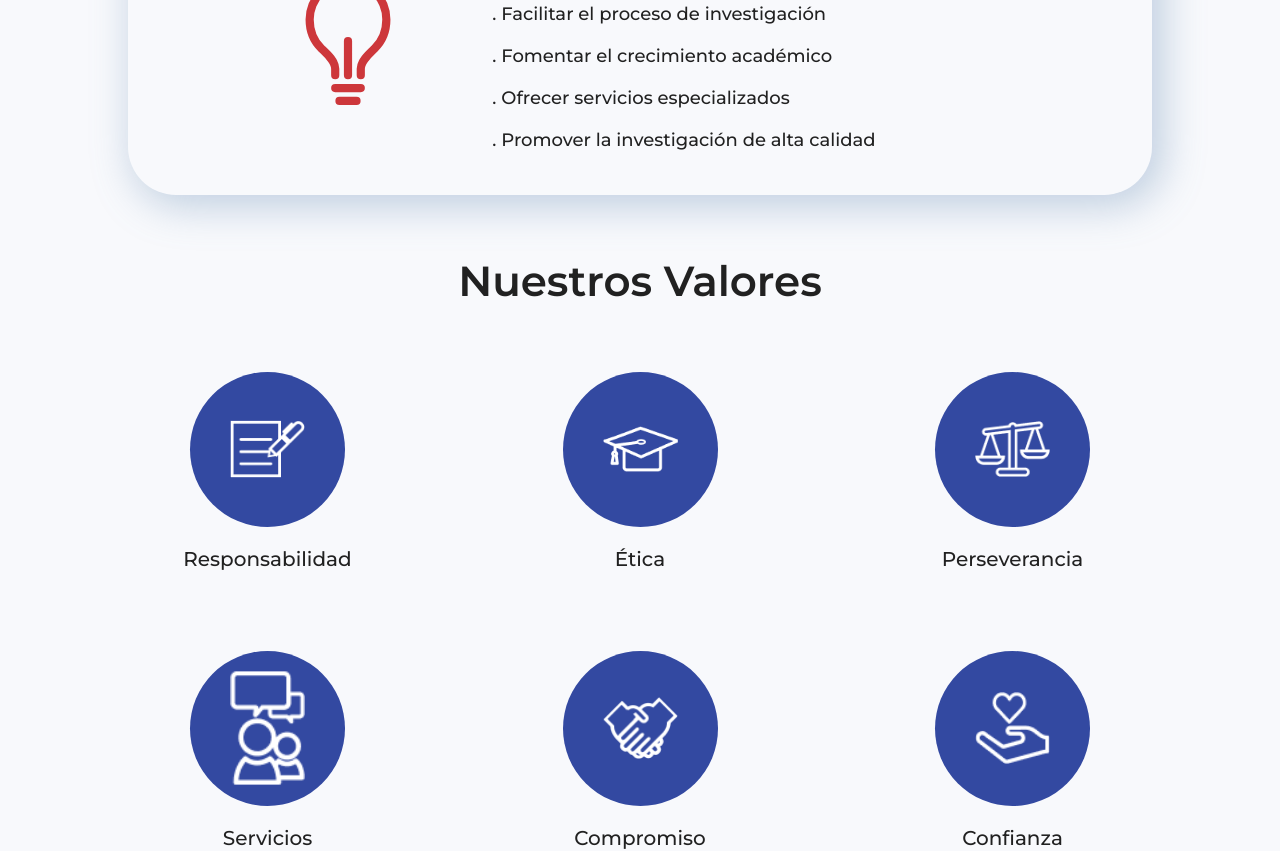
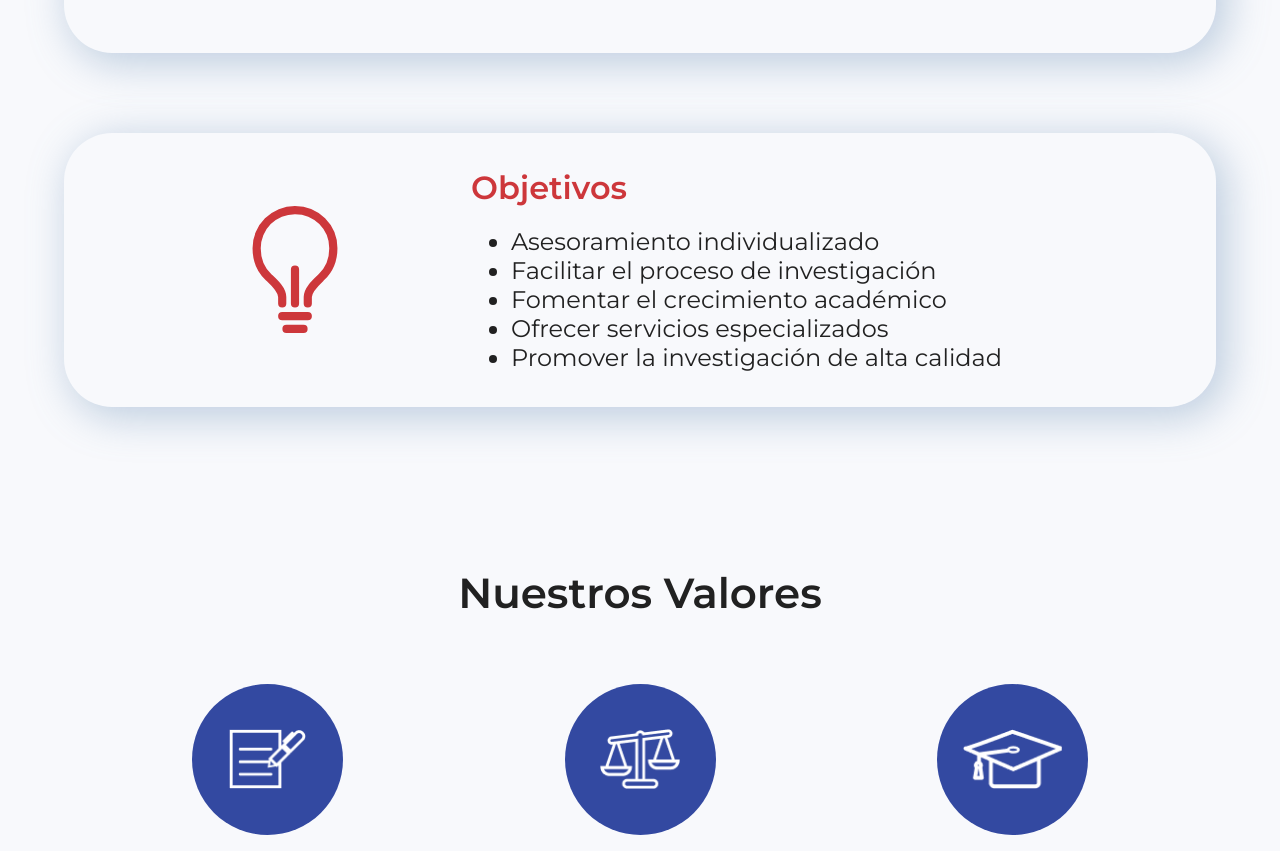
Before and after one commit to justinait/cai-ventures2, a React (Vite) app: page /about in a window 1280 px wide. Shown: the part 2480-3331 px from the top of the page. Built offline with nearby package versions, Linux system fonts and the light colour scheme; no server answers.

Commit message:
changes in the section about

```diff
--- a/src/components/Mision/Mision.css
+++ b/src/components/Mision/Mision.css
@@ -5,25 +5,25 @@
     justify-content: center;
     flex-direction: column;
     gap: 4rem;
+    margin: 8rem 0;
 }
 
 .misionContainer {
-    padding: 24px;
+    padding: 35px 24px;
     box-shadow: 8px 8px 40px 3px rgba(104, 142, 182, 0.40);
     border-radius: 48px;
-
     display: flex;
     align-items: center;
-    width: 80vw;
+    width: 90vw;
     justify-content: center;
 }
 
 .textMision {
     color: #212121;
     font-family: 'Montserrat';
-    font-size: 18px;
+    font-size: 24px;
     font-style: normal;
-    font-weight: 500;
+    font-weight: 400;
     line-height: normal;
     width: auto !important;
 }
@@ -35,12 +35,17 @@
     font-weight: 600;
     line-height: normal;
     color: #CD373B;
+    padding-bottom: 10px;
 }
 
-    .contImg {
-        padding: 0px 0px 0px 40px !important;
+.contImg {
+    padding: 0px 0px 0px 40px !important;
+}
+@media screen and (min-width:1441px) {
+    .misionContainer {
+        width: 76vw;
     }
-
+}
 
 @media screen and (max-width:1024px) {
     .misionContainer {
--- a/src/components/Mision/Mision.jsx
+++ b/src/components/Mision/Mision.jsx
@@ -33,11 +33,13 @@ const Mision = () => {
                 </Col>
                 <Col className='containerText' xl={7} md={8} sm={7}>
                     <h2 className='titleMision'>Objetivos</h2>
-                    <p className='textMision'>. Asesoramiento individualizado</p>
-                    <p className='textMision'>. Facilitar el proceso de investigación </p>
-                    <p className='textMision'>. Fomentar el crecimiento académico </p>
-                    <p className='textMision'>.  Ofrecer servicios especializados </p>
-                    <p className='textMision'>.  Promover la investigación de alta calidad </p>
+                    <ul>
+                        <li className='textMision'>Asesoramiento individualizado</li>
+                        <li className='textMision'>Facilitar el proceso de investigación</li>
+                        <li className='textMision'>Fomentar el crecimiento académico</li>
+                        <li className='textMision'>Ofrecer servicios especializados</li>
+                        <li className='textMision'>Promover la investigación de alta calidad</li>
+                    </ul>
                 </Col>
             </Row>
         </Container>
--- a/src/components/Team/Team.css
+++ b/src/components/Team/Team.css
@@ -32,6 +32,7 @@
     font-style: normal;
     font-weight: 600;
     line-height: normal;
+    padding-bottom: 8px;
 }
 .infoPerson p {
     font-size: 24px;
@@ -50,6 +51,9 @@
 
 /* desktop XL*/
 @media (min-width: 1441px){
+    .infoPerson{
+        padding:60px 80px;
+    }
     .infoPerson h5{
         font-size: 32px;
     }
--- a/src/components/valores/Valores.jsx
+++ b/src/components/valores/Valores.jsx
@@ -20,19 +20,19 @@ const Valores = () => {
                 </div>
                 <div className='aboutIconsChildren'>
                     <div className='aboutImgContainer'>
-                        <img src={imgValores2} alt="Etica" />
+                        <img src={imgValores3} alt="Etica" className='imgtwo' />
                     </div>
                     <p>Ética</p>
                 </div>
                 <div className='aboutIconsChildren'>
                     <div className='aboutImgContainer'>
-                        <img src={imgValores3} alt="Perseverancia" />
+                        <img src={imgValores2} alt="Perseverancia" />
                     </div>
                     <p>Perseverancia</p>
                 </div>
                 <div className='aboutIconsChildren'>
                     <div className='aboutImgContainer'>
-                        <img src={imgValores4} alt="Servicio" />
+                        <img src={imgValores4} alt="Servicio" className='imgfour'/>
                     </div>
                     <p>Servicios</p>
                 </div>
--- a/src/components/valores/valores.css
+++ b/src/components/valores/valores.css
@@ -29,32 +29,59 @@
     color: var(--colors-tipography-black, #212121);
     font-weight: 500;
 }
+.aboutIconsChildren p{
+    font-size: 24px;
+    font-style: normal;
+    font-weight: 400;
+    line-height: 140%;
+}
 .aboutImgContainer{
     display: flex;
     justify-content: center;
     align-items: center;
     background: var(--colors-main-friendly-blue, #3349A1);
-    width: 155px;
-    height: 155px;
+    width: 151px;
+    height: 151px;
+    padding: 16px;
     border-radius: 50%;
 }
 .aboutImgContainer img{
-    width: 75px;
+    height: 60px;
 }
-
+.aboutImgContainer .imgfour{
+    width: 55px;
+    height: 85px;
+}
 @media screen and (max-width: 1024px) {
+    .aboutValueContainer{
+        margin: 5rem 0;
+    }
+    .aboutIconsContainer{
+        gap: 20px;
+        padding: 50px 15px;
+    }
     .aboutIconsChildren{
         width: 250px;
     }
     .aboutImgContainer img{
-        width: 45px;
+        width: 43px;
+        height: 34px;
+    }
+    .aboutImgContainer .imgfour ,.aboutImgContainer .imgtwo{
+        width: 43px;
+        height: 43px;
     }
     .aboutTitle{
         font-size: 32px;
     }
     .aboutImgContainer{
-        width: 125px;
-        height: 125px;
+        width: 100px;
+        height: 100px;
+        padding: 16px;
+    }
+    .aboutIconsChildren p{
+        font-size: 18px;
+        font-weight: 500;
     }
 }
 
@@ -63,8 +90,8 @@
         width: 30%;
     }
     .aboutImgContainer{
-        width: 80px;
-        height: 80px;
+        width: 56px;
+        height: 56px;
     }
     .aboutImgContainer img{
         width: 30px;
@@ -73,4 +100,11 @@
         font-size: 24px;
         color: var(--colors-main-friendly-blue, #3349A1);
     }
+    .aboutIconsChildren p{
+        font-size: 16px;
+    }
+    .aboutImgContainer img, .aboutImgContainer .imgfour ,.aboutImgContainer .imgtwo{
+        width: 26px;
+        height: 26px;
+    }
 }
```
